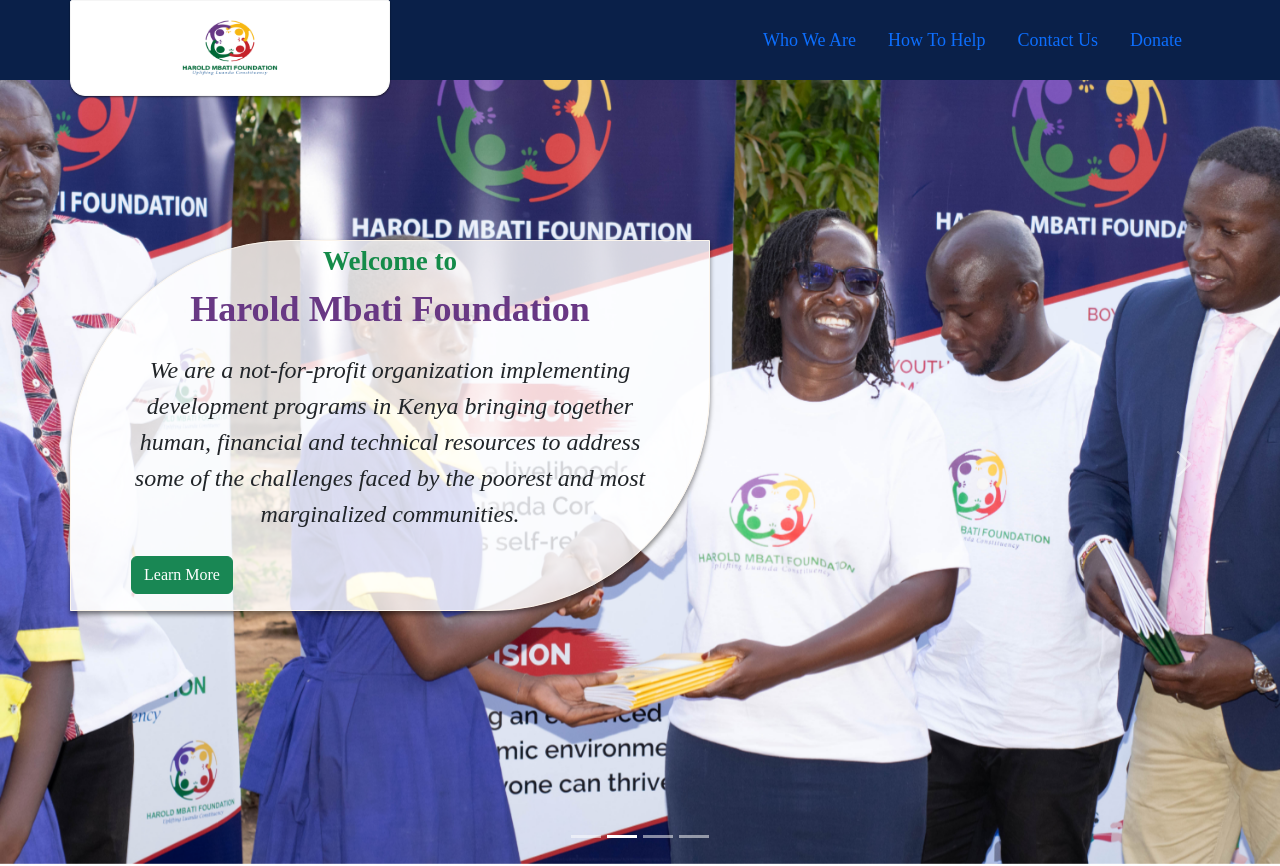
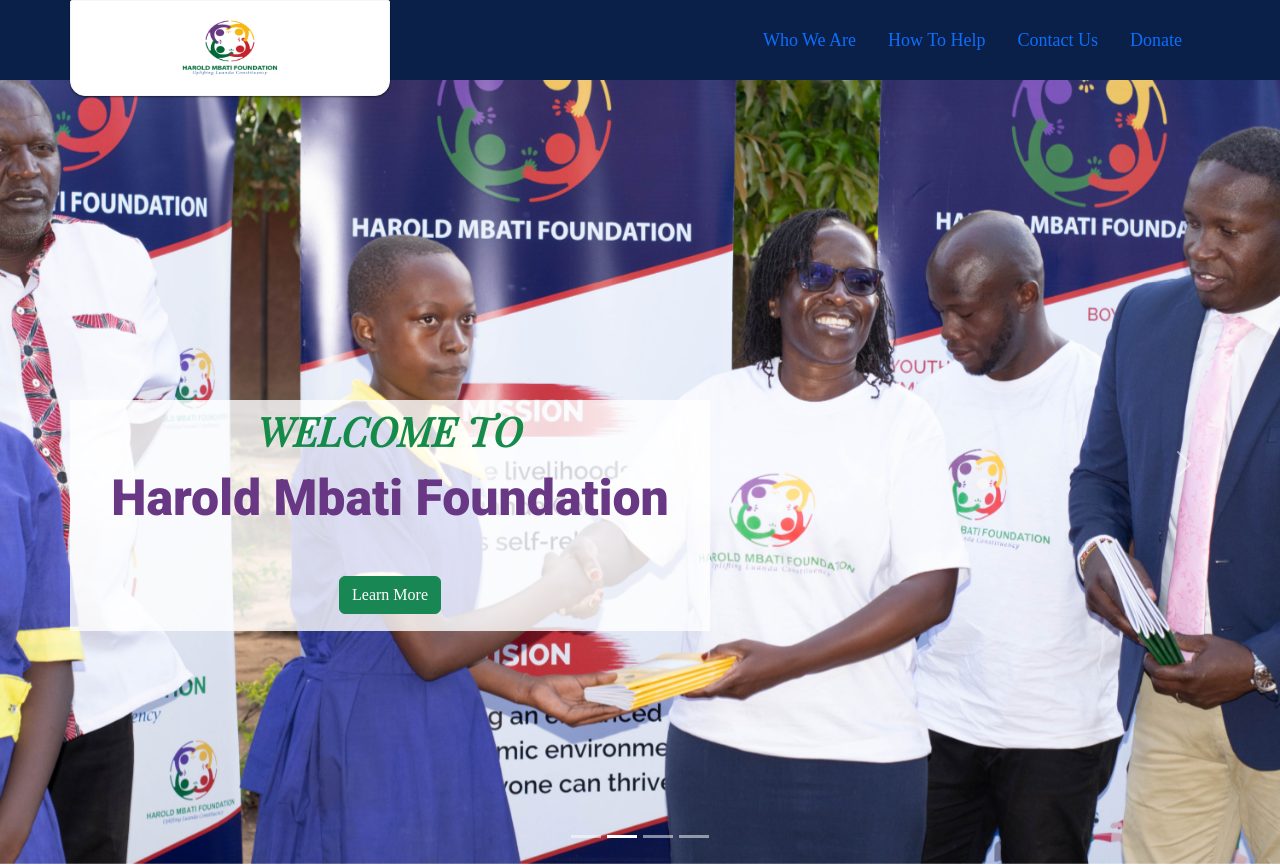
Before and after one commit to Manenomyk/Harold-mbati-site, a React (Create React App) app: page / in a window 1280 px wide. Shown: the top 866 px of the page. Built offline with nearby package versions, Linux system fonts and the light colour scheme; a web font is replaced by a local one.

Commit message:
top finalization

```diff
--- a/src/Pages/Home.css
+++ b/src/Pages/Home.css
@@ -1,4 +1,6 @@
 @import url('https://fonts.googleapis.com/css2?family=Joan&display=swap');
+@import url('https://fonts.googleapis.com/css2?family=Playfair+Display+SC:ital@1&display=swap');
+@import url('https://fonts.googleapis.com/css2?family=Roboto:wght@900&display=swap');
 *{
     padding: 0;
     margin: 0;
@@ -71,35 +73,38 @@
 }
 
 .sect1-image{
-border: 1px solid #fcf5ec;
-/* border-top-right-radius: 220px; */
-border-top-left-radius: 220px;
-border-bottom-right-radius: 220px;
+border: 1px solid transparent;
 height: auto;
-background-color: rgba(255, 255, 255, 0.8);
-box-Shadow: 0px 3px 5px rgba(0, 0, 0, 0.5);
+background-color: rgb(255, 255, 255, 0.8);
 position: absolute;
 z-index: 2;
-top: 30%;
+top: 50%;
+
 
 }
 
 .homebtn{
-    margin-left: 3rem;
+    display: flex;
+    justify-content: center;
+    align-items: center;
 }
 .welcome{
     display: flex;
     justify-content: center;
-    font-size: 27px;
+    text-transform: uppercase;
+    font-size: 40px;
     font-weight: 600;
     color: #148b49;
+    font-family: 'Playfair Display SC', serif;
+    background: none;
 }
 
 .title{
+    font-family: 'Roboto', sans-serif;
     display: flex;
     justify-content: center;
-    font-size: 36px;
-    font-weight: 800;
+    font-size: 50px;
+    /* font-weight: 800; */
     color: #683884;
     margin-bottom: 1rem;
 }
--- a/src/Pages/Home.js
+++ b/src/Pages/Home.js
@@ -72,15 +72,17 @@
               <div>
                 <div className="welcome">Welcome to</div>
                 <div className="title">Harold Mbati Foundation</div>
-                <div className="content text-center">
+                {/* <div className="content text-center">
                   We are a not-for-profit organization implementing development
                   programs in Kenya bringing together human, financial and
                   technical resources to address some of the challenges faced by
                   the poorest and most marginalized communities.
-                </div>
-                <button className="btn btn-success mt-4 mb-3 homebtn">
+                </div> */}
+                <div className="homebtn">
+                <button className="btn btn-success mt-4 mb-3 ">
                   Learn More
                 </button>
+                </div>
               </div>
             </home.Col>
           </home.Row>
```
